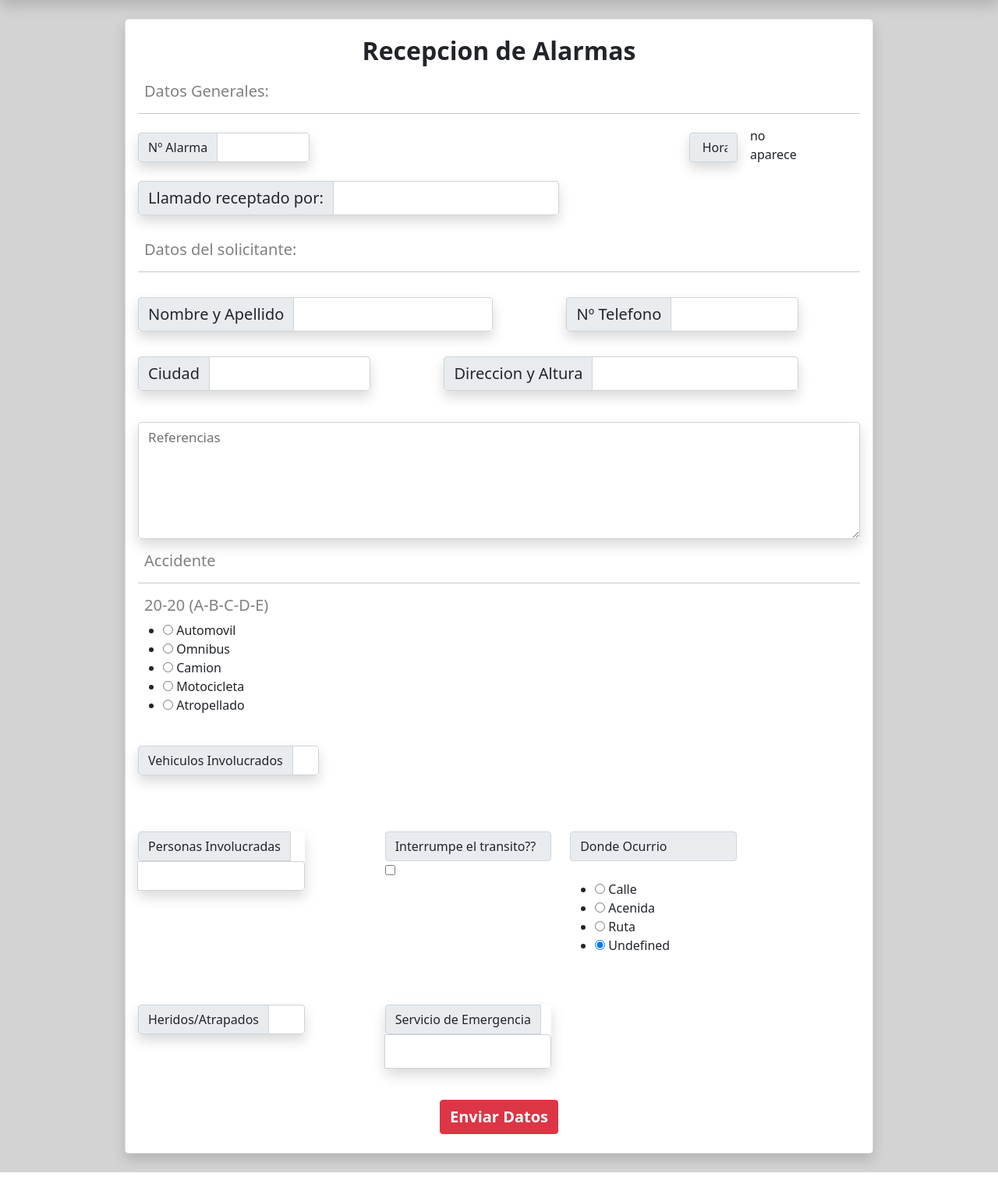
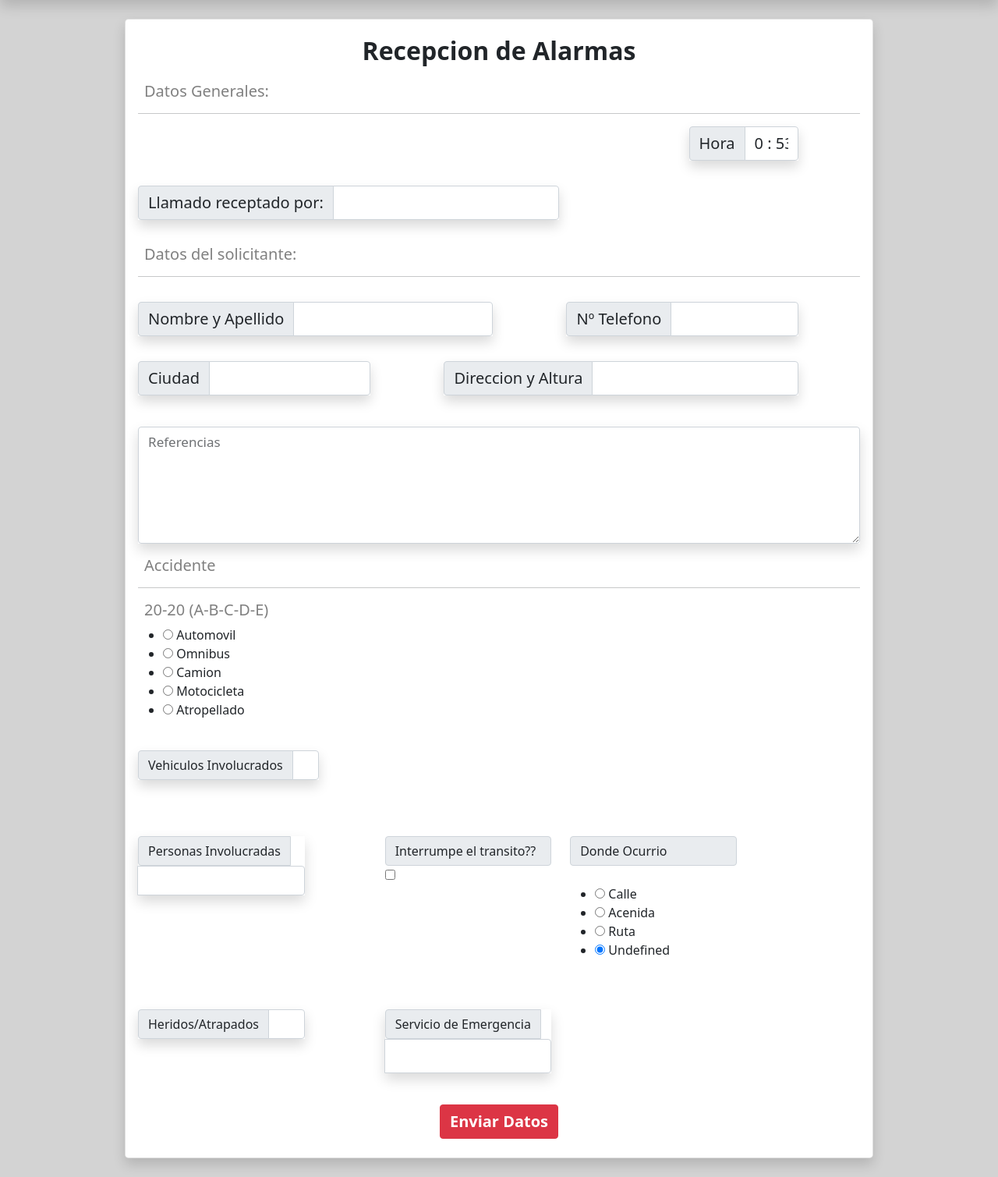
Before and after one commit to GibertSalva/RepoBurbuja2, a Django app: page /av/ in a window 1280 px wide. Shown: the part 60-1569 px from the top of the page at 78% size. Run offline with Django 3.2, Linux system fonts and the light colour scheme; parts of the project's set-up code (start-up, migrations or seed data) failed here and were passed over.

Commit message:
se creo nuevo block para poder customizar el body en otras paginas se creo AccidenteVehicularAdmin se arreglo un error de la vista de ACview se modifico el models para que el idAlarma sea auto-incrementable se modifico AV.html -------------------- a new block was created in order to be able to customize other pages AccidenteVehicularAdmin was created ACview was fixed idAlarm was modified to be a autoincrement field AV.html was modified

```diff
--- a/FocusBV/forms.py
+++ b/FocusBV/forms.py
@@ -13,7 +13,7 @@
         fields = '__all__'
         exclude = ['idAlarma']
         widgets = {
-            'hora': forms.TextInput(attrs={'class': 'form-control shadow'}),
+            'hora': forms.TimeInput(attrs={'class': 'form-control fs-5','id':'reloj'}),
             'receptor': forms.TextInput(attrs={'class': 'form-control fs-5'}),
             'nombre': forms.TextInput(attrs={'class': 'form-control fs-5'}),
             'telefono': forms.TextInput(attrs={'class': 'form-control fs-5'}),
@@ -25,7 +25,6 @@
             'cantPersonas': forms.NumberInput(attrs={'class': 'form-control'}),
             'corteTransito': forms.CheckboxInput(attrs={'class':'form-check-inline'}),
             'tipoCalle':forms.RadioSelect(),
-            'cantPersonas': forms.NumberInput(attrs={'class': 'form-control'}),
             'servEmergencia': forms.TextInput(attrs={'class': 'form-control fs-5'}),
             'herido': forms.TextInput(attrs={'class': 'form-control'}),
 
--- a/FocusBV/models.py
+++ b/FocusBV/models.py
@@ -8,14 +8,14 @@
 
 class FormPadre(models.Model):
 
-    idAlarma = models.CharField(max_length=50, primary_key=True)
-    hora = models.TimeField(auto_now_add=True)
+    idAlarma = models.AutoField(primary_key=True)
+    hora = models.TimeField()
     receptor = models.CharField(max_length=50)
     nombre = models.CharField(max_length=35)
     telefono = models.CharField(max_length=15)
     ciudad = models.CharField(max_length=50)
     direccion = models.CharField(max_length=50)
-    referencia = models.TextField(max_length=100)
+    referencia = models.TextField(max_length=100, null=True)
 
     class Meta:
 
--- a/FocusBV/templates/AV.html
+++ b/FocusBV/templates/AV.html
@@ -1,4 +1,6 @@
 {% extends 'base.html' %}
+
+{% block bodysettings %} onload="mueveReloj()" {% endblock %}
 {% block content%}
 <form method="post">
     {% csrf_token %}
@@ -14,23 +16,18 @@
             <hr>
         </span>
         <div class="row g-3">
-            <div class=" col-3 ">
-                <div class=" input-group shadow my-2  ">
-                    <span class="input-group-text" id="addon-wrapping">Nº Alarma</span>
-                    <input type="text" class="form-control" aria-describedby="addon-wrapping">
+
+            <div class="col-2 mx- offset-9">
+                <div class="input-group shadow">
+                    <span class="input-group-text fs-5" id="addon-wrapping">Hora</span>
+                    {{ form.hora }}
                 </div>
             </div>
 
-            <div class="col-6 mx- ">
-                <input type="text" class="form-control my-2 invisible" placeholder=" Hora" aria-label=" name">
-            </div>
-
             <div class="col-1 mx- ">
-                <input type="text" class="form-control my-2 shadow" value=" Hora" aria-label=" name" readonly>
             </div>
             <div class=" col-1">
                 <div class=" input-group">
-                    {{ form.hora }} no aparece
                 </div>
             </div>
 
@@ -126,7 +123,7 @@
                 <div class=" col-3 ">
                     <div class=" input-group shadow ">
                         <span class="input-group-text " id="addon-wrapping ">Personas Involucradas</span>
-                        {{ form.cantVehiculos }}
+                        {{ form.cantPersonas }}
                     </div>
                 </div>
                 <div class="col-1 ">
@@ -167,6 +164,11 @@
             </div>
         </div>
     </div>
+        {% if form.errors %}
+            <div class="alert alert-danger" role="alert">
+                {{ form.errors }}
+            </div>
+        {% endif %}
     <!-- Boton -->
     <div class="d-flex justify-content-center ">
         <button class="mx-2 btn btn-danger fs-5 fw-bold mt-4 " type="submit">Enviar Datos</button>
@@ -187,10 +189,12 @@
         } else {
             horaImprimible = hora + " : " + minuto
         }
+        var r = document.getElementById("reloj")
 
-        document.form_reloj.reloj.value = horaImprimible
+        r.value = horaImprimible
 
         setTimeout("mueveReloj()", 1000)
+        console.log(horaImprimible)
     }
 </script>
 {% endblock %}
--- a/FocusBV/templates/base.html
+++ b/FocusBV/templates/base.html
@@ -11,7 +11,7 @@
     <title>Focus BV</title>
   </head>
 
-  <body style= "background-color: lightgrey">
+  <body style= "background-color: lightgrey" {% block bodysettings %} {% endblock %}>
 
 {% include 'navbar.html' %}
 
--- a/FocusBV/templates/home.html
+++ b/FocusBV/templates/home.html
@@ -1,5 +1,4 @@
 {% extends 'base.html' %} {% block content%}
-
 
 
 <div class="card w-75 d-flex mx-auto shadow mt-4 mb-4 rounded-3">
@@ -392,6 +391,7 @@
         }
 
         document.form_reloj.reloj.value = horaImprimible
+        documnet.
 
         setTimeout("mueveReloj()", 1000)
     }
--- a/FocusBV/views.py
+++ b/FocusBV/views.py
@@ -1,4 +1,7 @@
 from django.shortcuts import render, redirect, get_object_or_404
+import time
+
+from django.views.decorators.csrf import csrf_protect
 
 from .models import *
 from .forms import *
@@ -35,16 +38,14 @@
 }
     return render(request, "home.html", context)
 
+@csrf_protect
 def ACview(request):
     AVf = AVform()
     if request.method == "POST":
         AVf = AVform(request.POST)
-
         if AVf.is_valid():
-            print("hola")
             AVf.save(request)
-        else:
-            print("NOOOO")
+            print("se guardo")
 
     context = {
         'form': AVf,
```
Also changed, not shown: FocusBV/admin.py (+5 -38 lines).
